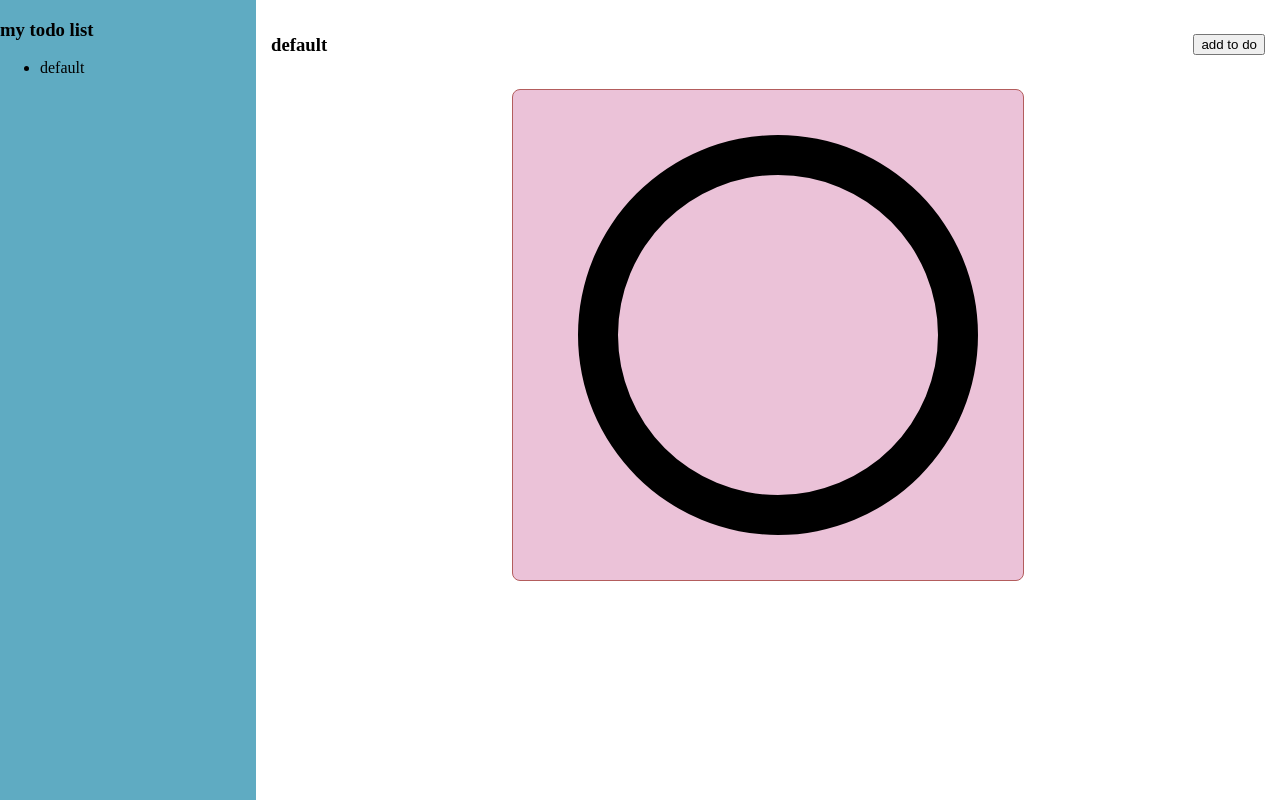
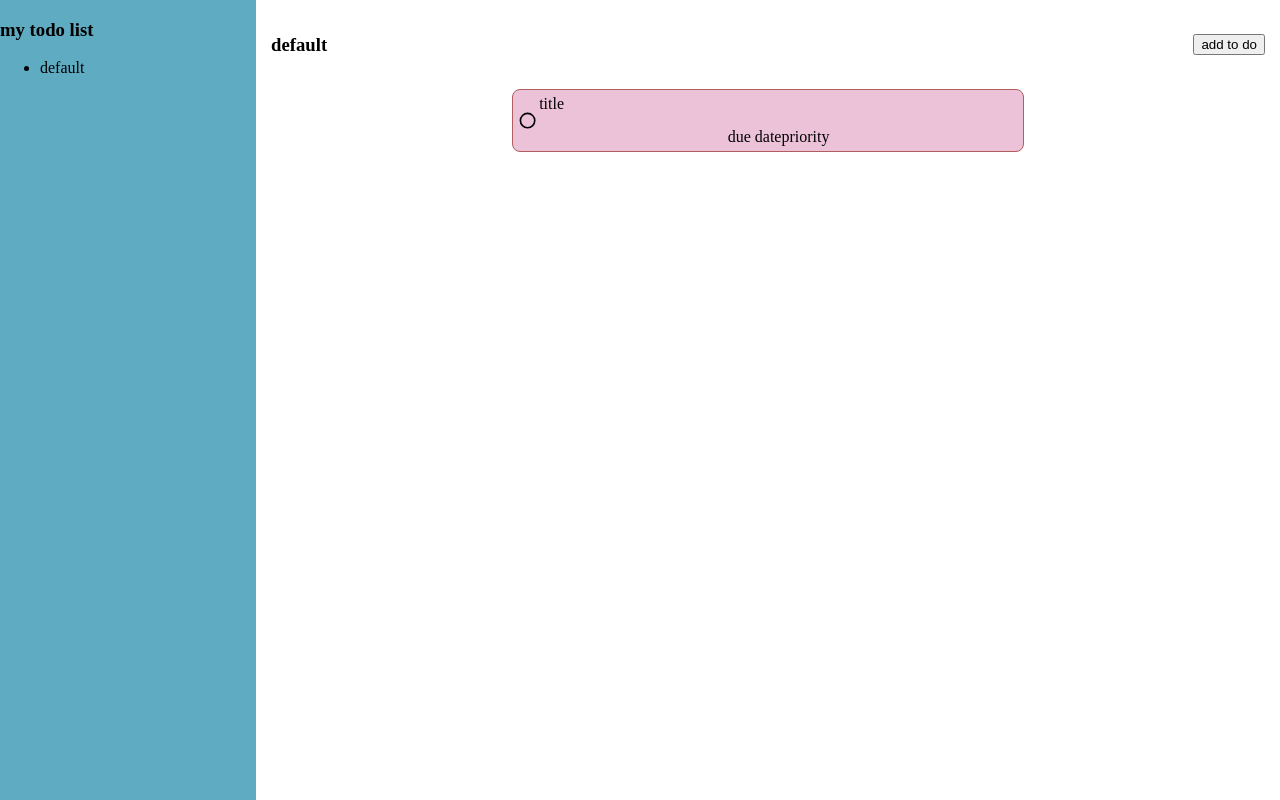
Before and after one commit to magie99/toDoList, a website built with webpack: page src/template.html in a window 1280 px wide. Built offline with nearby package versions, Linux system fonts and the light colour scheme.

Commit message:
Neglible  changes

```diff
--- a/src/styles.css
+++ b/src/styles.css
@@ -50,7 +50,6 @@ body{
     border-radius: 8px;
     margin: 0;
     display: flex;
-    flex-direction: column;
     justify-content: center;
     align-items: center;
     padding: 5px;
@@ -60,12 +59,17 @@ body{
 .toDoItem > div{
     width: 100%;
     display: flex;
-    justify-content: flex-start;
-    padding-left: 20px;
-    gap: 15%;
+    flex-direction: column;
+    align-items: flex-start;
+    gap: 15px;
 }
 
 .toDoItemDetails{
+    width: 100%;
     display: flex;
-    justify-content: space-evenly;
+    justify-content: center;
 }
+
+.checkbox{
+    width: 20px;
+}
--- a/src/template.html
+++ b/src/template.html
@@ -33,7 +33,14 @@
         </div>
         <div id="to-do-container">
             <div class="toDoItem">
-                <div><svg xmlns="http://www.w3.org/2000/svg" viewBox="0 0 24 24"><title>checkbox-blank-circle-outline</title><path d="M12,20A8,8 0 0,1 4,12A8,8 0 0,1 12,4A8,8 0 0,1 20,12A8,8 0 0,1 12,20M12,2A10,10 0 0,0 2,12A10,10 0 0,0 12,22A10,10 0 0,0 22,12A10,10 0 0,0 12,2Z" /></svg></div>
+                <svg class="checkbox" xmlns="http://www.w3.org/2000/svg" viewBox="0 0 24 24" ><title>checkbox-blank-circle-outline</title><path d="M12,20A8,8 0 0,1 4,12A8,8 0 0,1 12,4A8,8 0 0,1 20,12A8,8 0 0,1 12,20M12,2A10,10 0 0,0 2,12A10,10 0 0,0 12,22A10,10 0 0,0 22,12A10,10 0 0,0 12,2Z" /></svg>
+                <div class>
+                    <div>title</div>
+                    <div class="toDoItemDetails">
+                        <div>due date</div>
+                        <div>priority</div>
+                    </div>
+                </div>
             </div>
         </div>
     </div>
```
